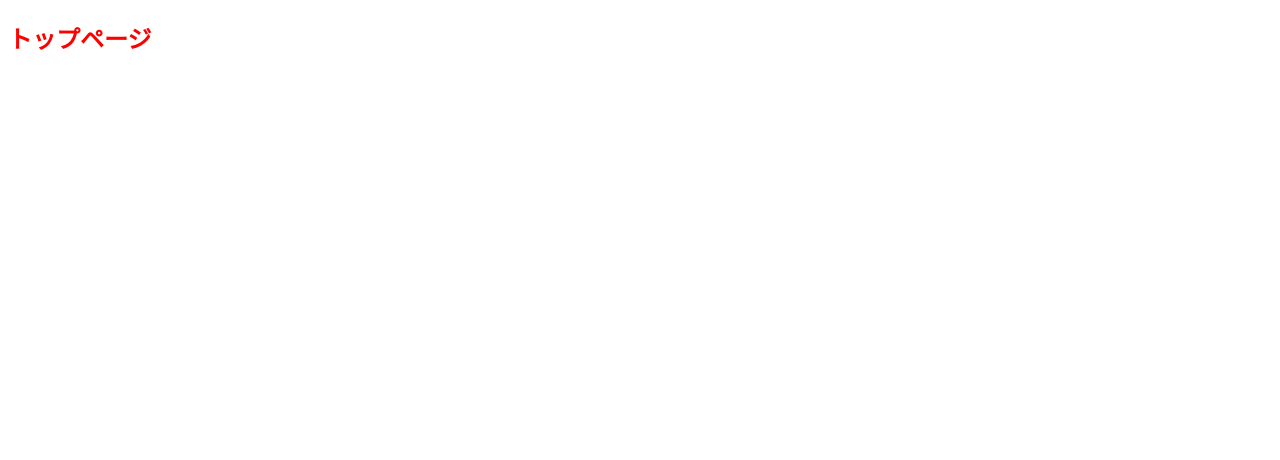
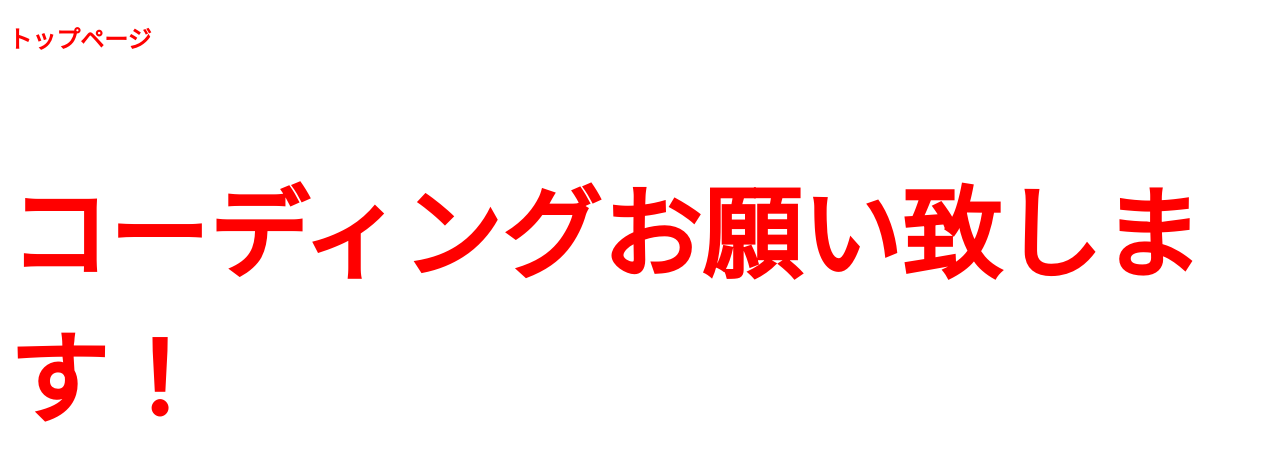
Before and after one commit to kantashimizu/VideoEditingSchoolAlign, a Nuxt app: page / in a window 1280 px wide. Shown: the top 460 px of the page. Built offline with nearby package versions, Linux system fonts and the light colour scheme.

Commit message:
add:dev最初コミット

```diff
--- a/pages/index.vue
+++ b/pages/index.vue
@@ -1,6 +1,7 @@
 <template lang="pug">
 section.home
   h1 トップページ
+    p コーディングお願い致します！
 
 </template>
 
@@ -13,4 +14,6 @@ export default {}
   background: yelloow
   h1
     color: red
+    p
+      font-size: 100px
 </style>
```
